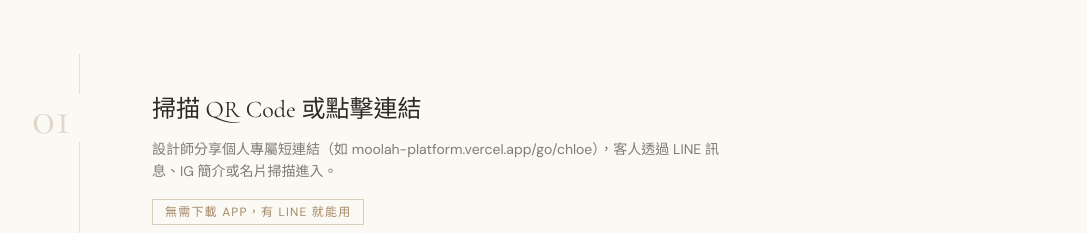
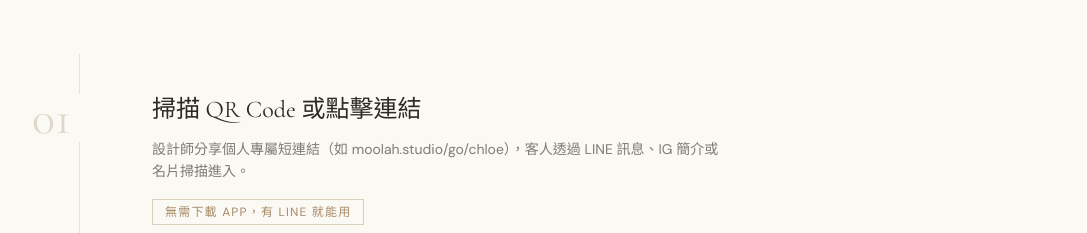
Before and after one commit to gini30666-design/moolah-platform, a Next.js app: page /features/booking in a window 1280 px wide. Shown: the part 940-1173 px from the top of the page, without its empty margins (96-1183 px from the left). Built offline with nearby package versions, Linux system fonts and the light colour scheme; no server answers.

Commit message:
fix(copy): features/booking 範例網址 vercel.app → moolah.studio（審查發現的品牌不一致）
Co-Authored-By: Claude Opus 4.8 <noreply@anthropic.com>

```diff
--- a/src/app/features/booking/page.tsx
+++ b/src/app/features/booking/page.tsx
@@ -17,7 +17,7 @@ const STEPS = [
   {
     no: '01',
     title: '掃描 QR Code 或點擊連結',
-    desc: '設計師分享個人專屬短連結（如 moolah-platform.vercel.app/go/chloe），客人透過 LINE 訊息、IG 簡介或名片掃描進入。',
+    desc: '設計師分享個人專屬短連結（如 moolah.studio/go/chloe），客人透過 LINE 訊息、IG 簡介或名片掃描進入。',
     detail: '無需下載 App，有 LINE 就能用',
   },
   {
```
